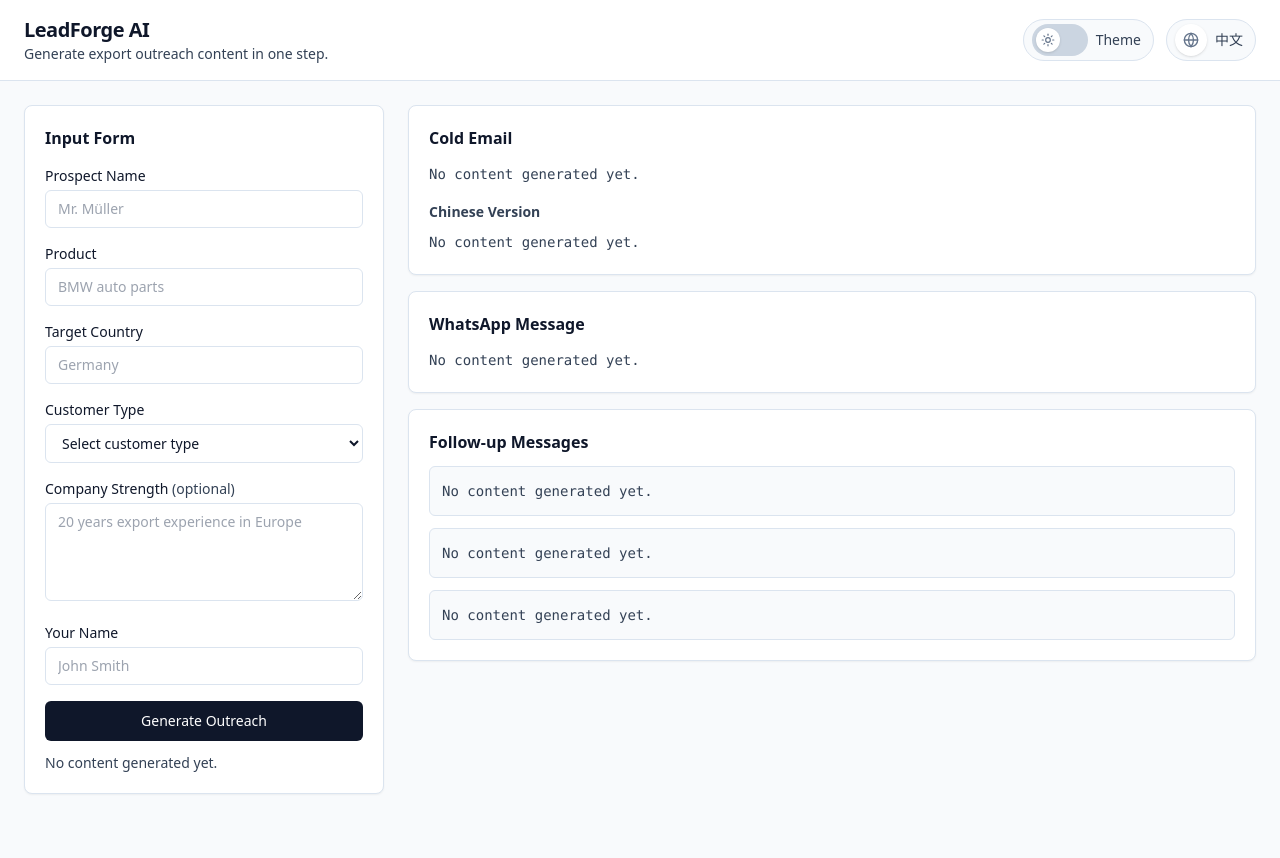
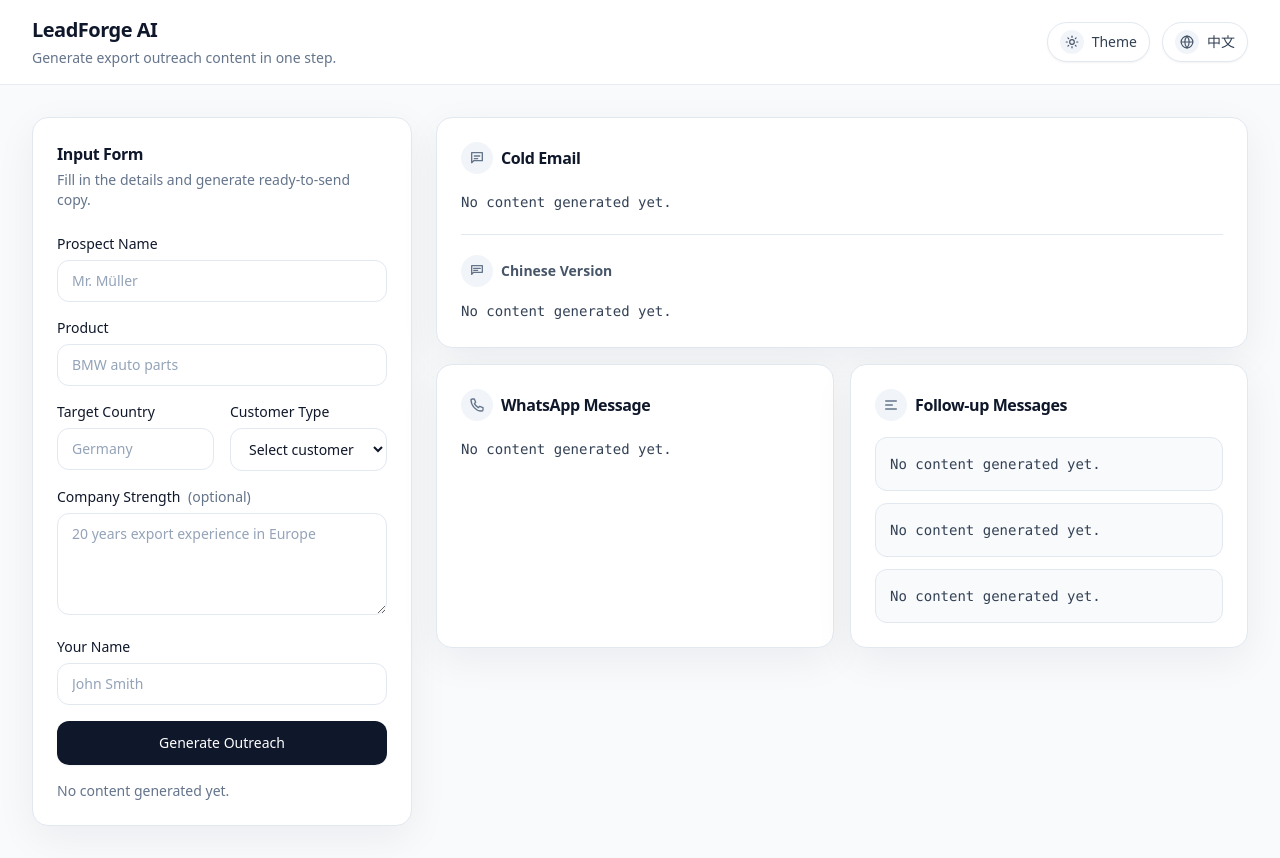
Before and after one commit to Kilganon725/LeadForgeAI, a website: page public/index.html in a window 1280 px wide. Before the commit the page ends 818 px from the top, so only its background shows below. Drawn offline with nearby package versions, Linux system fonts and the light colour scheme.

Commit message:
Refine premium frontend layout

```diff
--- a/public/index.html
+++ b/public/index.html
@@ -12,35 +12,40 @@
           extend: {
             colors: {
               ink: "#0f172a",
-              steel: "#334155",
-              line: "#dbe4ef",
-              mist: "#f8fafc",
+              paper: "#f8fafc",
+              panel: "#ffffff",
+              line: "#e2e8f0",
+              muted: "#64748b",
+              accent: "#0f766e",
+              accentSoft: "#ccfbf1",
+            },
+            boxShadow: {
+              soft: "0 12px 40px rgba(15, 23, 42, 0.06)",
             },
           },
         },
       };
     </script>
   </head>
-  <body class="bg-mist text-ink transition-colors duration-200 dark:bg-slate-950 dark:text-slate-100">
+  <body class="bg-paper text-ink antialiased transition-colors duration-200 dark:bg-slate-950 dark:text-slate-100">
     <div class="min-h-screen">
-      <header class="border-b border-line bg-white transition-colors duration-200 dark:border-slate-800 dark:bg-slate-900">
-        <div class="mx-auto flex max-w-7xl items-center justify-between gap-4 px-6 py-4">
-          <div>
-            <h1 class="text-xl font-semibold tracking-tight" data-i18n="appTitle">LeadForge AI</h1>
-            <p class="text-sm text-steel dark:text-slate-400" data-i18n="appSubtitle">Generate export outreach content in one step.</p>
+      <header class="border-b border-line/80 bg-white/90 backdrop-blur transition-colors duration-200 dark:border-slate-800 dark:bg-slate-950/80">
+        <div class="mx-auto flex max-w-7xl items-center justify-between gap-4 px-5 py-4 sm:px-6 lg:px-8">
+          <div class="min-w-0">
+            <h1 class="truncate text-lg font-semibold tracking-tight sm:text-xl" data-i18n="appTitle">LeadForge AI</h1>
+            <p class="mt-1 max-w-xl text-sm text-muted dark:text-slate-400" data-i18n="appSubtitle">Generate export outreach content in one step.</p>
           </div>
 
-          <div class="flex items-center gap-3">
+          <div class="flex items-center gap-2 sm:gap-3">
             <button
               id="themeToggle"
               type="button"
-              class="group inline-flex items-center gap-2 rounded-full border border-line bg-slate-50 px-2 py-1 text-sm font-medium text-steel transition hover:border-slate-300 hover:bg-slate-100 dark:border-slate-700 dark:bg-slate-800 dark:text-slate-200 dark:hover:border-slate-600 dark:hover:bg-slate-700"
+              class="inline-flex h-10 items-center gap-2 rounded-full border border-line bg-white px-3 text-sm font-medium text-slate-700 shadow-sm transition hover:border-slate-300 hover:bg-slate-50 dark:border-slate-800 dark:bg-slate-900 dark:text-slate-200 dark:hover:border-slate-700 dark:hover:bg-slate-800"
               aria-label="Toggle theme"
               aria-pressed="false"
             >
-              <span class="relative flex h-8 w-14 items-center rounded-full bg-slate-300 p-1 transition group-aria-pressed:bg-slate-700 dark:bg-slate-600 dark:group-aria-pressed:bg-sky-500">
-                <span class="absolute left-1 text-[10px] font-semibold text-white transition group-aria-pressed:opacity-0">
-                  <svg class="h-3.5 w-3.5" viewBox="0 0 24 24" fill="none" stroke="currentColor" stroke-width="2" stroke-linecap="round" stroke-linejoin="round" aria-hidden="true">
+              <span class="relative flex h-6 w-6 items-center justify-center rounded-full bg-slate-100 text-slate-600 dark:bg-slate-800 dark:text-slate-200">
+                <svg class="h-3.5 w-3.5 transition-opacity" viewBox="0 0 24 24" fill="none" stroke="currentColor" stroke-width="2" stroke-linecap="round" stroke-linejoin="round" aria-hidden="true">
                   <circle cx="12" cy="12" r="4"></circle>
                   <path d="M12 2v2"></path>
                   <path d="M12 20v2"></path>
@@ -52,95 +57,83 @@
                   <path d="M19.07 4.93l-1.41 1.41"></path>
                 </svg>
               </span>
-                <span class="absolute right-1 text-[10px] font-semibold text-white opacity-0 transition group-aria-pressed:opacity-100">
-                  <svg class="h-3.5 w-3.5" viewBox="0 0 24 24" fill="none" stroke="currentColor" stroke-width="2" stroke-linecap="round" stroke-linejoin="round" aria-hidden="true">
-                    <path d="M12 3a9 9 0 1 0 9 9"></path>
-                    <path d="M21 12a9 9 0 0 1-9-9"></path>
-                  </svg>
-                </span>
-                <span class="flex h-6 w-6 translate-x-0 items-center justify-center rounded-full bg-white text-slate-500 shadow transition group-aria-pressed:translate-x-6 group-aria-pressed:text-slate-800 dark:bg-slate-100">
-                  <svg class="h-3.5 w-3.5" viewBox="0 0 24 24" fill="none" stroke="currentColor" stroke-width="2" stroke-linecap="round" stroke-linejoin="round" aria-hidden="true">
-                    <circle cx="12" cy="12" r="4"></circle>
-                    <path d="M12 2v2"></path>
-                    <path d="M12 20v2"></path>
-                    <path d="M4.93 4.93l1.41 1.41"></path>
-                    <path d="M17.66 17.66l1.41 1.41"></path>
-                    <path d="M2 12h2"></path>
-                    <path d="M20 12h2"></path>
-                    <path d="M6.34 17.66l-1.41 1.41"></path>
-                    <path d="M19.07 4.93l-1.41 1.41"></path>
-                  </svg>
-                </span>
-              </span>
-              <span class="pr-1" data-i18n="themeLabel">Theme</span>
+              <span class="hidden sm:inline" data-i18n="themeLabel">Theme</span>
             </button>
 
             <button
               id="langToggle"
               type="button"
-              class="group inline-flex items-center gap-2 rounded-full border border-line bg-slate-50 px-2 py-1 text-sm font-medium text-steel transition hover:border-slate-300 hover:bg-slate-100 dark:border-slate-700 dark:bg-slate-800 dark:text-slate-200 dark:hover:border-slate-600 dark:hover:bg-slate-700"
+              class="inline-flex h-10 items-center gap-2 rounded-full border border-line bg-white px-3 text-sm font-medium text-slate-700 shadow-sm transition hover:border-slate-300 hover:bg-slate-50 dark:border-slate-800 dark:bg-slate-900 dark:text-slate-200 dark:hover:border-slate-700 dark:hover:bg-slate-800"
               aria-label="Toggle language"
             >
-              <span class="flex h-8 w-8 items-center justify-center rounded-full bg-white text-slate-500 shadow transition dark:bg-slate-700 dark:text-slate-200">
-                <svg class="h-4 w-4" viewBox="0 0 24 24" fill="none" stroke="currentColor" stroke-width="2" stroke-linecap="round" stroke-linejoin="round" aria-hidden="true">
+              <span class="relative flex h-6 w-6 items-center justify-center rounded-full bg-slate-100 text-slate-600 dark:bg-slate-800 dark:text-slate-200">
+                <svg class="h-3.5 w-3.5" viewBox="0 0 24 24" fill="none" stroke="currentColor" stroke-width="2" stroke-linecap="round" stroke-linejoin="round" aria-hidden="true">
                   <circle cx="12" cy="12" r="10"></circle>
                   <path d="M2 12h20"></path>
                   <path d="M12 2a15.3 15.3 0 0 1 0 20"></path>
                   <path d="M12 2a15.3 15.3 0 0 0 0 20"></path>
                 </svg>
               </span>
-              <span id="langLabel" class="pr-1" data-i18n="langButtonLabel">中文</span>
+              <span id="langLabel" class="hidden sm:inline" data-i18n="langButtonLabel">中文</span>
             </button>
           </div>
         </div>
       </header>
 
-      <main class="mx-auto grid max-w-7xl gap-6 px-6 py-6 lg:grid-cols-[360px_1fr]">
-        <section class="rounded-lg border border-line bg-white p-5 shadow-sm transition-colors duration-200 dark:border-slate-800 dark:bg-slate-900 dark:shadow-none">
-          <h2 class="text-base font-semibold" data-i18n="inputFormTitle">Input Form</h2>
-          <form id="generator-form" class="mt-4 space-y-4">
+      <main class="mx-auto max-w-7xl px-5 py-6 sm:px-6 lg:px-8 lg:py-8">
+        <div class="grid gap-6 lg:grid-cols-[380px_minmax(0,1fr)]">
+          <section class="rounded-2xl border border-line bg-panel p-5 shadow-soft transition-colors duration-200 dark:border-slate-800 dark:bg-slate-900 dark:shadow-none sm:p-6">
+            <div class="flex items-start justify-between gap-3">
               <div>
-              <label for="prospectName" class="mb-1 block text-sm font-medium" data-i18n="prospectNameLabel">Prospect Name</label>
+                <h2 class="text-base font-semibold tracking-tight" data-i18n="inputFormTitle">Input Form</h2>
+                <p class="mt-1 text-sm text-muted dark:text-slate-400" data-i18n="inputFormHint">Fill in the details and generate ready-to-send copy.</p>
+              </div>
+            </div>
+
+            <form id="generator-form" class="mt-6 space-y-4">
+              <div class="grid gap-4 sm:grid-cols-2">
+                <div class="sm:col-span-2">
+                  <label for="prospectName" class="mb-1.5 block text-sm font-medium" data-i18n="prospectNameLabel">Prospect Name</label>
                   <input
                     id="prospectName"
                     name="prospectName"
                     type="text"
                     placeholder="Mr. Müller"
-                class="w-full rounded-md border border-line bg-white px-3 py-2 text-sm outline-none focus:border-slate-400 dark:border-slate-700 dark:bg-slate-800 dark:text-slate-100"
+                    class="w-full rounded-xl border border-line bg-white px-3.5 py-2.5 text-sm outline-none transition placeholder:text-slate-400 focus:border-accent focus:ring-2 focus:ring-accentSoft dark:border-slate-800 dark:bg-slate-950 dark:placeholder:text-slate-500"
                   />
                 </div>
 
-            <div>
-              <label for="product" class="mb-1 block text-sm font-medium" data-i18n="productLabel">Product</label>
+                <div class="sm:col-span-2">
+                  <label for="product" class="mb-1.5 block text-sm font-medium" data-i18n="productLabel">Product</label>
                   <input
                     id="product"
                     name="product"
                     type="text"
                     required
                     placeholder="BMW auto parts"
-                class="w-full rounded-md border border-line bg-white px-3 py-2 text-sm outline-none focus:border-slate-400 dark:border-slate-700 dark:bg-slate-800 dark:text-slate-100"
+                    class="w-full rounded-xl border border-line bg-white px-3.5 py-2.5 text-sm outline-none transition placeholder:text-slate-400 focus:border-accent focus:ring-2 focus:ring-accentSoft dark:border-slate-800 dark:bg-slate-950 dark:placeholder:text-slate-500"
                   />
                 </div>
 
                 <div>
-              <label for="country" class="mb-1 block text-sm font-medium" data-i18n="countryLabel">Target Country</label>
+                  <label for="country" class="mb-1.5 block text-sm font-medium" data-i18n="countryLabel">Target Country</label>
                   <input
                     id="country"
                     name="country"
                     type="text"
                     required
                     placeholder="Germany"
-                class="w-full rounded-md border border-line bg-white px-3 py-2 text-sm outline-none focus:border-slate-400 dark:border-slate-700 dark:bg-slate-800 dark:text-slate-100"
+                    class="w-full rounded-xl border border-line bg-white px-3.5 py-2.5 text-sm outline-none transition placeholder:text-slate-400 focus:border-accent focus:ring-2 focus:ring-accentSoft dark:border-slate-800 dark:bg-slate-950 dark:placeholder:text-slate-500"
                   />
                 </div>
 
                 <div>
-              <label for="customerType" class="mb-1 block text-sm font-medium" data-i18n="customerTypeLabel">Customer Type</label>
+                  <label for="customerType" class="mb-1.5 block text-sm font-medium" data-i18n="customerTypeLabel">Customer Type</label>
                   <select
                     id="customerType"
                     name="customerType"
                     required
-                class="w-full rounded-md border border-line bg-white px-3 py-2 text-sm outline-none focus:border-slate-400 dark:border-slate-700 dark:bg-slate-800 dark:text-slate-100"
+                    class="w-full rounded-xl border border-line bg-white px-3.5 py-2.5 text-sm outline-none transition focus:border-accent focus:ring-2 focus:ring-accentSoft dark:border-slate-800 dark:bg-slate-950 dark:text-slate-100"
                   >
                     <option value="" selected disabled data-i18n="customerTypePlaceholder">Select customer type</option>
                     <option value="wholesaler">Wholesaler</option>
@@ -148,67 +141,106 @@
                     <option value="retailer">Retailer</option>
                   </select>
                 </div>
+              </div>
 
               <div>
-              <label for="companyStrength" class="mb-1 block text-sm font-medium">
+                <label for="companyStrength" class="mb-1.5 block text-sm font-medium">
                   <span data-i18n="companyStrengthLabel">Company Strength</span>
-                <span class="text-steel dark:text-slate-400" data-i18n="optionalLabel">(optional)</span>
+                  <span class="ml-1 text-muted dark:text-slate-400" data-i18n="optionalLabel">(optional)</span>
                 </label>
                 <textarea
                   id="companyStrength"
                   name="companyStrength"
                   rows="4"
                   placeholder="20 years export experience in Europe"
-                class="w-full rounded-md border border-line bg-white px-3 py-2 text-sm outline-none focus:border-slate-400 dark:border-slate-700 dark:bg-slate-800 dark:text-slate-100"
+                  class="w-full rounded-xl border border-line bg-white px-3.5 py-2.5 text-sm outline-none transition placeholder:text-slate-400 focus:border-accent focus:ring-2 focus:ring-accentSoft dark:border-slate-800 dark:bg-slate-950 dark:placeholder:text-slate-500"
                 ></textarea>
               </div>
 
               <div>
-              <label for="senderName" class="mb-1 block text-sm font-medium" data-i18n="senderNameLabel">Your Name</label>
+                <label for="senderName" class="mb-1.5 block text-sm font-medium" data-i18n="senderNameLabel">Your Name</label>
                 <input
                   id="senderName"
                   name="senderName"
                   type="text"
                   placeholder="John Smith"
-                class="w-full rounded-md border border-line bg-white px-3 py-2 text-sm outline-none focus:border-slate-400 dark:border-slate-700 dark:bg-slate-800 dark:text-slate-100"
+                  class="w-full rounded-xl border border-line bg-white px-3.5 py-2.5 text-sm outline-none transition placeholder:text-slate-400 focus:border-accent focus:ring-2 focus:ring-accentSoft dark:border-slate-800 dark:bg-slate-950 dark:placeholder:text-slate-500"
                 />
               </div>
 
               <button
                 type="submit"
-              class="inline-flex w-full items-center justify-center rounded-md bg-ink px-4 py-2.5 text-sm font-medium text-white transition hover:bg-slate-800 disabled:cursor-not-allowed disabled:opacity-60 dark:bg-sky-500 dark:hover:bg-sky-400"
+                class="inline-flex h-11 w-full items-center justify-center rounded-xl bg-ink px-4 text-sm font-medium text-white shadow-sm transition hover:bg-slate-800 disabled:cursor-not-allowed disabled:opacity-60 dark:bg-slate-100 dark:text-slate-900 dark:hover:bg-white"
               >
                 <span data-i18n="generateButton">Generate Outreach</span>
               </button>
             </form>
 
-          <p id="status" class="mt-3 text-sm text-steel dark:text-slate-400"></p>
+            <p id="status" class="mt-4 text-sm text-muted dark:text-slate-400"></p>
           </section>
 
           <section class="space-y-4">
-          <div class="rounded-lg border border-line bg-white p-5 shadow-sm transition-colors duration-200 dark:border-slate-800 dark:bg-slate-900 dark:shadow-none">
-            <div class="flex items-center justify-between gap-3">
-              <h2 class="text-base font-semibold" data-i18n="coldEmailTitle">Cold Email</h2>
+            <div class="rounded-2xl border border-line bg-panel p-5 shadow-soft transition-colors duration-200 dark:border-slate-800 dark:bg-slate-900 dark:shadow-none sm:p-6">
+              <div class="flex items-center gap-2">
+                <span class="inline-flex h-8 w-8 items-center justify-center rounded-full bg-slate-100 text-slate-500 dark:bg-slate-800 dark:text-slate-300">
+                  <svg class="h-4 w-4" viewBox="0 0 24 24" fill="none" stroke="currentColor" stroke-width="2" stroke-linecap="round" stroke-linejoin="round" aria-hidden="true">
+                    <path d="M4 4h16v12H7l-3 3V4Z"></path>
+                    <path d="M8 9h8"></path>
+                    <path d="M8 13h5"></path>
+                  </svg>
+                </span>
+                <h2 class="text-base font-semibold tracking-tight" data-i18n="coldEmailTitle">Cold Email</h2>
               </div>
-            <pre id="coldEmail" class="mt-3 whitespace-pre-wrap text-sm leading-6 text-slate-700 dark:text-slate-300">No content generated yet.</pre>
-            <h3 class="mt-4 text-sm font-semibold text-steel dark:text-slate-300" data-i18n="coldEmailZhTitle">Chinese Version</h3>
-            <pre id="coldEmailZh" class="mt-2 whitespace-pre-wrap text-sm leading-6 text-slate-700 dark:text-slate-300">No content generated yet.</pre>
+              <pre id="coldEmail" class="mt-4 whitespace-pre-wrap text-sm leading-6 text-slate-700 dark:text-slate-300">No content generated yet.</pre>
+
+              <div class="mt-5 border-t border-line pt-5 dark:border-slate-800">
+                <div class="flex items-center gap-2">
+                  <span class="inline-flex h-8 w-8 items-center justify-center rounded-full bg-slate-100 text-slate-500 dark:bg-slate-800 dark:text-slate-300">
+                    <svg class="h-4 w-4" viewBox="0 0 24 24" fill="none" stroke="currentColor" stroke-width="2" stroke-linecap="round" stroke-linejoin="round" aria-hidden="true">
+                      <path d="M4 4h16v10H7l-3 3V4Z"></path>
+                      <path d="M7 8h10"></path>
+                      <path d="M7 11h6"></path>
+                    </svg>
+                  </span>
+                  <h3 class="text-sm font-semibold text-slate-600 dark:text-slate-300" data-i18n="coldEmailZhTitle">Chinese Version</h3>
+                </div>
+                <pre id="coldEmailZh" class="mt-3 whitespace-pre-wrap text-sm leading-6 text-slate-700 dark:text-slate-300">No content generated yet.</pre>
+              </div>
             </div>
 
-          <div class="rounded-lg border border-line bg-white p-5 shadow-sm transition-colors duration-200 dark:border-slate-800 dark:bg-slate-900 dark:shadow-none">
-            <h2 class="text-base font-semibold" data-i18n="whatsappTitle">WhatsApp Message</h2>
-            <pre id="whatsappMessage" class="mt-3 whitespace-pre-wrap text-sm leading-6 text-slate-700 dark:text-slate-300">No content generated yet.</pre>
+            <div class="grid gap-4 md:grid-cols-2">
+              <div class="rounded-2xl border border-line bg-panel p-5 shadow-soft transition-colors duration-200 dark:border-slate-800 dark:bg-slate-900 dark:shadow-none sm:p-6">
+                <div class="flex items-center gap-2">
+                  <span class="inline-flex h-8 w-8 items-center justify-center rounded-full bg-slate-100 text-slate-500 dark:bg-slate-800 dark:text-slate-300">
+                    <svg class="h-4 w-4" viewBox="0 0 24 24" fill="none" stroke="currentColor" stroke-width="2" stroke-linecap="round" stroke-linejoin="round" aria-hidden="true">
+                      <path d="M3 5a2 2 0 0 1 2-2h3l2 5-2 2a16 16 0 0 0 6 6l2-2 5 2v3a2 2 0 0 1-2 2h-1C10.8 21 3 13.2 3 3.8V5Z"></path>
+                    </svg>
+                  </span>
+                  <h2 class="text-base font-semibold tracking-tight" data-i18n="whatsappTitle">WhatsApp Message</h2>
+                </div>
+                <pre id="whatsappMessage" class="mt-4 whitespace-pre-wrap text-sm leading-6 text-slate-700 dark:text-slate-300">No content generated yet.</pre>
               </div>
 
-          <div class="rounded-lg border border-line bg-white p-5 shadow-sm transition-colors duration-200 dark:border-slate-800 dark:bg-slate-900 dark:shadow-none">
-            <h2 class="text-base font-semibold" data-i18n="followUpTitle">Follow-up Messages</h2>
-            <div class="mt-3 grid gap-3">
-              <pre id="followUp1" class="whitespace-pre-wrap rounded-md border border-line bg-slate-50 p-3 text-sm leading-6 text-slate-700 dark:border-slate-800 dark:bg-slate-950 dark:text-slate-300">No content generated yet.</pre>
-              <pre id="followUp2" class="whitespace-pre-wrap rounded-md border border-line bg-slate-50 p-3 text-sm leading-6 text-slate-700 dark:border-slate-800 dark:bg-slate-950 dark:text-slate-300">No content generated yet.</pre>
-              <pre id="followUp3" class="whitespace-pre-wrap rounded-md border border-line bg-slate-50 p-3 text-sm leading-6 text-slate-700 dark:border-slate-800 dark:bg-slate-950 dark:text-slate-300">No content generated yet.</pre>
+              <div class="rounded-2xl border border-line bg-panel p-5 shadow-soft transition-colors duration-200 dark:border-slate-800 dark:bg-slate-900 dark:shadow-none sm:p-6">
+                <div class="flex items-center gap-2">
+                  <span class="inline-flex h-8 w-8 items-center justify-center rounded-full bg-slate-100 text-slate-500 dark:bg-slate-800 dark:text-slate-300">
+                    <svg class="h-4 w-4" viewBox="0 0 24 24" fill="none" stroke="currentColor" stroke-width="2" stroke-linecap="round" stroke-linejoin="round" aria-hidden="true">
+                      <path d="M4 6h16"></path>
+                      <path d="M4 12h10"></path>
+                      <path d="M4 18h16"></path>
+                    </svg>
+                  </span>
+                  <h2 class="text-base font-semibold tracking-tight" data-i18n="followUpTitle">Follow-up Messages</h2>
+                </div>
+                <div class="mt-4 grid gap-3">
+                  <pre id="followUp1" class="whitespace-pre-wrap rounded-xl border border-line bg-slate-50 p-3.5 text-sm leading-6 text-slate-700 dark:border-slate-800 dark:bg-slate-950 dark:text-slate-300">No content generated yet.</pre>
+                  <pre id="followUp2" class="whitespace-pre-wrap rounded-xl border border-line bg-slate-50 p-3.5 text-sm leading-6 text-slate-700 dark:border-slate-800 dark:bg-slate-950 dark:text-slate-300">No content generated yet.</pre>
+                  <pre id="followUp3" class="whitespace-pre-wrap rounded-xl border border-line bg-slate-50 p-3.5 text-sm leading-6 text-slate-700 dark:border-slate-800 dark:bg-slate-950 dark:text-slate-300">No content generated yet.</pre>
+                </div>
               </div>
             </div>
           </section>
+        </div>
       </main>
     </div>
 
@@ -236,6 +268,7 @@
           themeLabel: "Theme",
           langButtonLabel: "中文",
           inputFormTitle: "Input Form",
+          inputFormHint: "Fill in the details and generate ready-to-send copy.",
           prospectNameLabel: "Prospect Name",
           productLabel: "Product",
           countryLabel: "Target Country",
@@ -265,6 +298,7 @@
           themeLabel: "主题",
           langButtonLabel: "EN",
           inputFormTitle: "输入表单",
+          inputFormHint: "填写信息后，生成可直接发送的文案。",
           prospectNameLabel: "对方姓名",
           productLabel: "产品",
           countryLabel: "目标国家",
@@ -300,7 +334,7 @@
 
       function setStatus(message, isError = false) {
         statusEl.textContent = message;
-        statusEl.className = isError ? "mt-3 text-sm text-red-600 dark:text-red-400" : "mt-3 text-sm text-steel dark:text-slate-400";
+        statusEl.className = isError ? "mt-4 text-sm text-red-600 dark:text-red-400" : "mt-4 text-sm text-muted dark:text-slate-400";
       }
 
       function applyLanguage(lang) {
```
Lines whose indentation alone changed are shown as unchanged.
